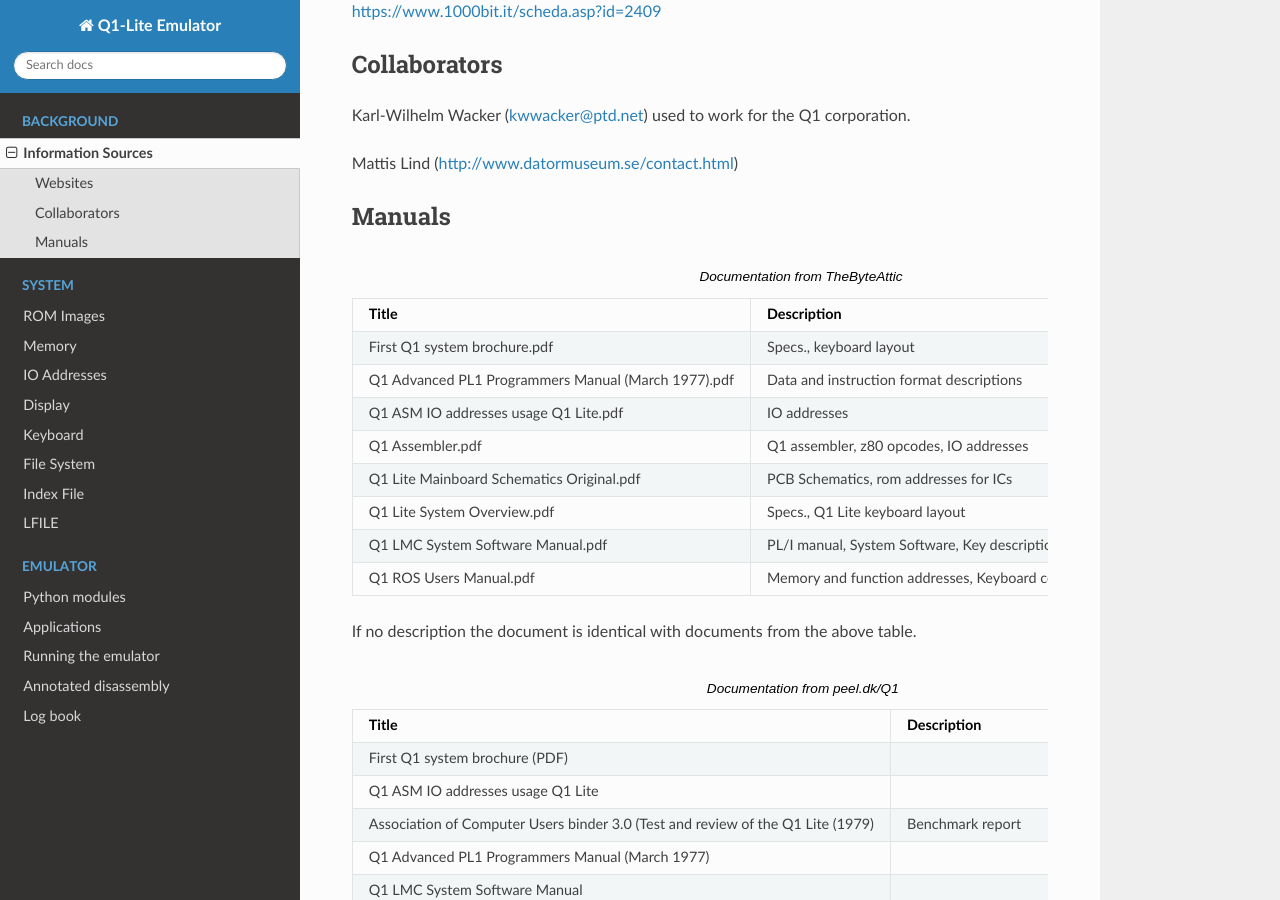
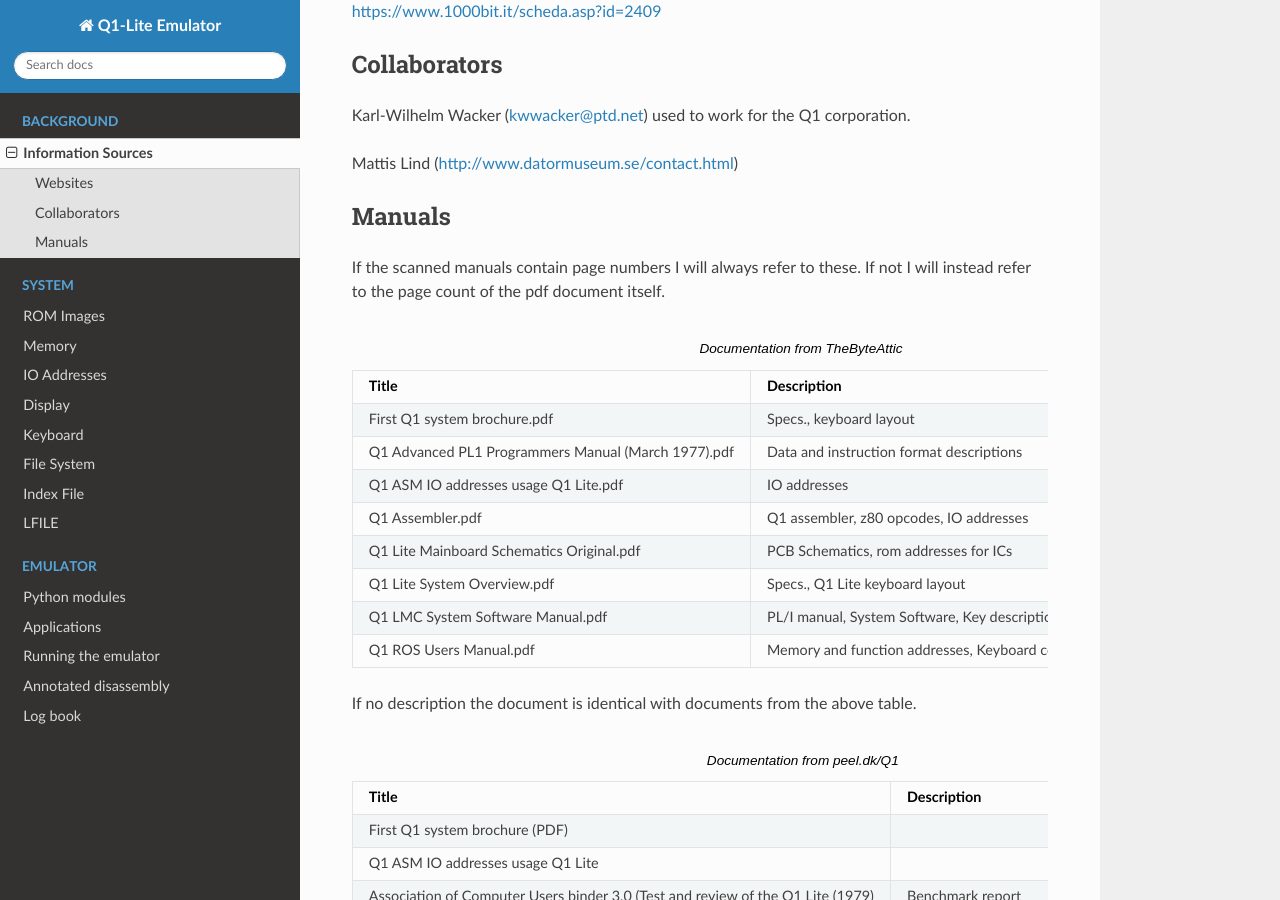
Before and after one commit to mortenjc/Q1, a Sphinx documentation site: the page built from docs/source/information.rst, in a window 1280 px wide and 900 px high, scrolled down 504 px. Built offline with Sphinx 7.4.7 and the Read the Docs theme 2.0.0, drawn with Linux system fonts in a browser that asks for light colours.

Commit message:
documentation

```diff
--- a/docs/source/hooks.rst
+++ b/docs/source/hooks.rst
@@ -101,7 +101,8 @@
 
 **filesys** provides funtions to create a filesystem. Either by loading
 track files reconstructed by Mattis Lind using **loadtracks()**. The contents
-of the tracks can be inspected by ****
+of the tracks can be inspected by **trackinfo()** which parses the
+records according to Figure 3 of ROS User's Manual (page 18).
 
 Or by constructing tracks using id and data record functions using
 **idrecord()**, **datarecord()** and **datareci()**.
--- a/docs/source/information.rst
+++ b/docs/source/information.rst
@@ -31,6 +31,9 @@
 
 Manuals
 -------
+
+If the scanned manuals contain page numbers I will always refer to these. If
+not I will instead refer to the page count of the pdf document itself.
 
 .. list-table:: Documentation from TheByteAttic
    :header-rows: 1
```
